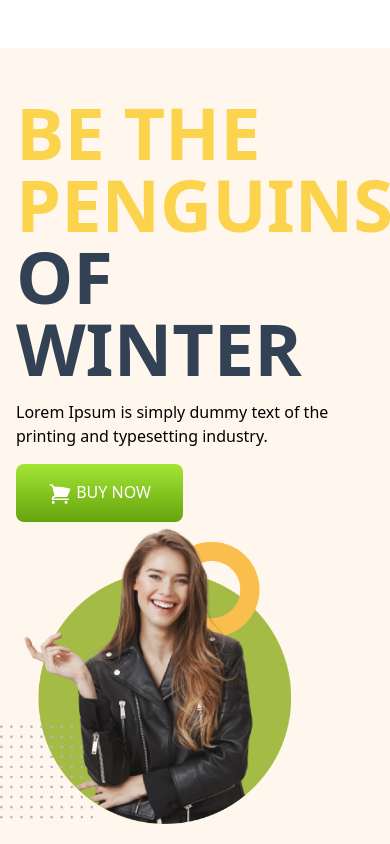
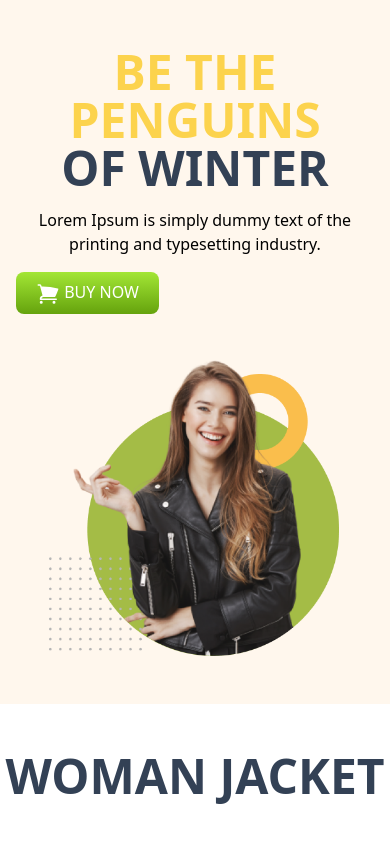
Before and after one commit to mirshad47/Penguin-Fashion, a plain HTML site: page index.html in a window 390 px wide. Shown: the top 844 px of the page. Drawn offline with nearby package versions, Linux system fonts and the light colour scheme.

Commit message:
Update index.html

```diff
--- a/index.html
+++ b/index.html
@@ -15,14 +15,15 @@
     <header class=" bg-orange-50">
         <!-- nav -->
         <!-- banner -->
-        <div class="container mx-auto py-12 md:flex justify-center items-center mt-12">
-            <div class="space-y-4 px-4">
-                <h1 class="text-7xl  text-slate-700 font-semibold uppercase "> <span class="text-amber-300">Be the
+        <div class="container mx-auto py-12 md:flex justify-center items-center  max-w-7xl">
+            <div class="space-y-4 px-4 mx-auto md:mb-0 mb-10">
+                <h1 class="text-5xl text-center md:text-left md:text-7xl  text-slate-700 font-semibold uppercase ">
+                    <span class="text-amber-300">Be the
                         Penguins <br></span>of Winter</h1>
-                <p>Lorem Ipsum is simply dummy text of the printing
+                <p class="text-center md:text-left">Lorem Ipsum is simply dummy text of the printing
                     and typesetting industry.</p>
                 <button
-                    class="py-4 px-8 rounded-lg uppercase bg-gradient-to-b from-lime-400 to-lime-600 text-white hover:text-lg"><svg
+                    class=" py-2 px-5 md:py-4 md:px-8 rounded-lg uppercase bg-gradient-to-b from-lime-400 to-lime-600 text-white hover:text-lg"><svg
                         xmlns="http://www.w3.org/2000/svg" viewBox="0 0 24 24" fill="currentColor"
                         class="w-6 h-6 inline">
                         <path
@@ -31,7 +32,7 @@
                     Buy Now</button>
             </div>
             <div>
-                <img class="w-3/4 md:w-auto" src="./rec/images/model.png" alt="">
+                <img class="w-3/4 md:w-auto mx-auto" src="./rec/images/model.png" alt="">
             </div>
         </div>
 
@@ -40,7 +41,7 @@
     <main class="container mx-auto">
         <!-- women jacket -->
         <section class="mt-12">
-            <h2 class="text-slate-700 text-5xl uppercase font-semibold">WOMan Jacket</h2>
+            <h2 class="text-slate-700 text-5xl uppercase font-semibold text-center my-10 md:my-20">WOMan Jacket</h2>
 
             <!-- <div class="rounded-2xl drop-shadow-lg">
                 <div class="">
@@ -74,7 +75,7 @@
                         <img src="./rec/images/jacket-1.png" alt="">
                     </div>
                     <div>
-                        <h3 class="text-2xl">Yellow Coat Jacket </h3>
+                        <h3 class="text-2xl mt-5">Yellow Coat Jacket </h3>
                         <p>Lorem Ipsum is simply dummy text of the
                             printing and typesetting industry.</p>
                         <div class="flex justify-between">
@@ -96,7 +97,7 @@
                         <img src="./rec/images/jacket-2.png" alt="">
                     </div>
                     <div>
-                        <h3 class="text-2xl">Yellow Coat Jacket </h3>
+                        <h3 class="text-2xl mt-5">Yellow Coat Jacket </h3>
                         <p>Lorem Ipsum is simply dummy text of the
                             printing and typesetting industry.</p>
                         <div class="flex justify-between">
@@ -118,7 +119,7 @@
                         <img src="./rec/images/jacket-3.png" alt="">
                     </div>
                     <div>
-                        <h3 class="text-2xl">Yellow Coat Jacket </h3>
+                        <h3 class="text-2xl mt-5">Yellow Coat Jacket </h3>
                         <p>Lorem Ipsum is simply dummy text of the
                             printing and typesetting industry.</p>
                         <div class="flex justify-between">
```
Lines whose indentation alone changed are shown as unchanged.
